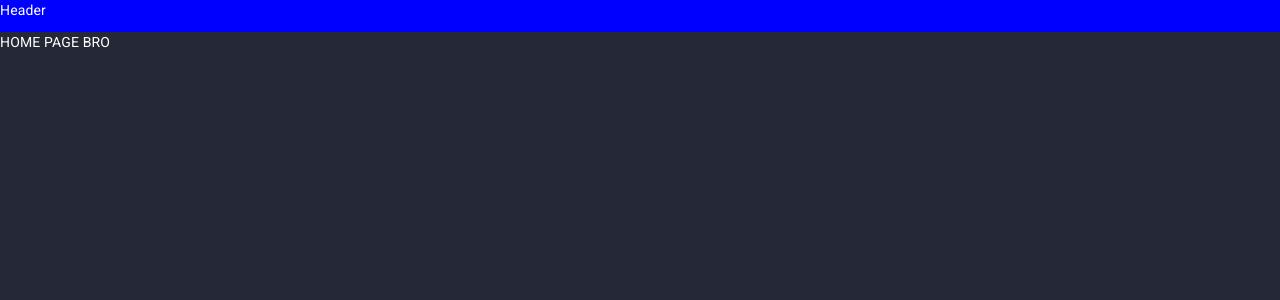
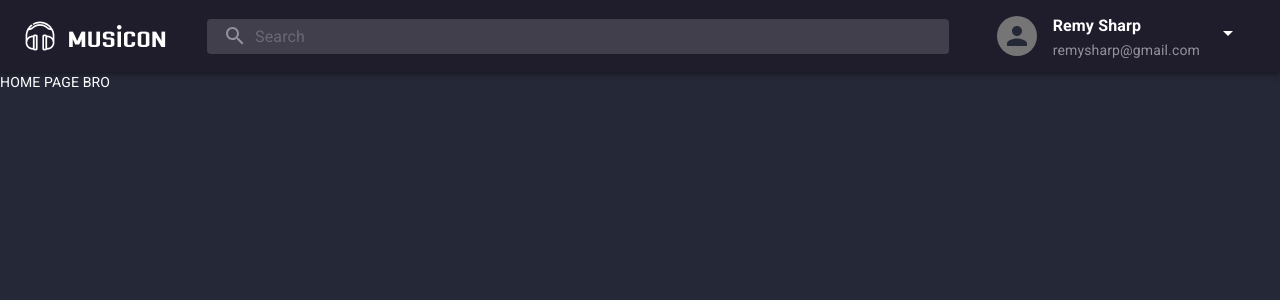
Before and after one commit to nickfreddy/Frontend-Musicon, a React (Create React App) app: page /user in a window 1280 px wide. Shown: the top 300 px of the page. Built offline with nearby package versions, Linux system fonts and the light colour scheme.

Commit message:
Design header

```diff
--- a/src/components/Header.jsx
+++ b/src/components/Header.jsx
@@ -1,21 +1,271 @@
-import React from 'react'
-import { makeStyles } from '@material-ui/styles';
+import React from "react";
+import { alpha, makeStyles } from "@material-ui/core/styles";
+import AppBar from "@material-ui/core/AppBar";
+import Toolbar from "@material-ui/core/Toolbar";
+import IconButton from "@material-ui/core/IconButton";
+import Typography from "@material-ui/core/Typography";
+import InputBase from "@material-ui/core/InputBase";
+import MenuItem from "@material-ui/core/MenuItem";
+import Menu from "@material-ui/core/Menu";
+import MenuIcon from "@material-ui/icons/Menu";
+import ArrowDropDownIcon from "@material-ui/icons/ArrowDropDown";
+import SearchIcon from "@material-ui/icons/Search";
+import Avatar from "@material-ui/core/Avatar";
+import Logo from "../assets/img/logo.png";
+import Divider from "@material-ui/core/Divider";
+import PersonIcon from "@material-ui/icons/Person";
+import ExitToAppIcon from "@material-ui/icons/ExitToApp";
+import AssignmentIndIcon from "@material-ui/icons/AssignmentInd";
 
-const useStyles = makeStyles(theme => ({
-  root:{
-    width: '100%',
-    height: theme.spacing(4),
-    background: 'blue'
-  }
-}))
+const useStyles = makeStyles((theme) => ({
+  grow: {
+    flexGrow: 1,
+  },
+  root: {
+    color: "#92929D",
+    background: "#1F1D2B",
+  },
+  menuButton: {
+    marginRight: theme.spacing(2),
+    display: "flex",
+    [theme.breakpoints.up("md")]: {
+      display: "none",
+    },
+  },
+  logo: {
+    marginRight: theme.spacing(5),
+    display: "none",
+    [theme.breakpoints.up("md")]: {
+      display: "block",
+    },
+  },
+  bold: {
+    color: "#FFFFFF",
+    fontWeight: "bold",
+  },
+  search: {
+    position: "relative",
+    borderRadius: theme.shape.borderRadius,
+    backgroundColor: alpha(theme.palette.common.white, 0.15),
+    "&:hover": {
+      backgroundColor: alpha(theme.palette.common.white, 0.25),
+    },
+    width: "100%",
+    [theme.breakpoints.up("sm")]: {
+      marginRight: theme.spacing(4),
+      width: "100%",
+    },
+  },
+  searchIcon: {
+    color: "#92929D",
+    padding: theme.spacing(0, 2),
+    height: "100%",
+    position: "absolute",
+    pointerEvents: "none",
+    display: "flex",
+    alignItems: "center",
+    justifyContent: "center",
+  },
+  inputRoot: {
+    color: "inherit",
+  },
+  inputInput: {
+    padding: theme.spacing(1, 1, 1, 0),
+    paddingLeft: `calc(1em + ${theme.spacing(4)}px)`,
+    transition: theme.transitions.create("width"),
+    width: "100%",
+    [theme.breakpoints.up("md")]: {
+      width: "100%",
+    },
+  },
+  avatar: {
+    margin: theme.spacing(2),
+  },
+  dropdownIcon: {
+    color: "#FFFFFF",
+    margin: theme.spacing(2),
+  },
+  sectionDesktop: {
+    display: "none",
+    alignItems: "center",
+    [theme.breakpoints.up("md")]: {
+      display: "flex",
+    },
+  },
+  sectionMobile: {
+    display: "flex",
+    [theme.breakpoints.up("md")]: {
+      display: "none",
+    },
+  },
+  menu: {
+    "& .MuiPaper-root": {
+      backgroundColor: "#1F1D2B",
+      overflow: "visible",
+    },
+  },
+  spacing: {
+    marginRight: theme.spacing(2),
+  },
+  dividerSpacing: {
+    margin: theme.spacing(1),
+  },
+}));
 
-const Header = () => {
-  const classes = useStyles()
+export default function Header() {
+  const classes = useStyles();
+  const [anchorEl, setAnchorEl] = React.useState(null);
+  const [mobileMoreAnchorEl, setMobileMoreAnchorEl] = React.useState(null);
+
+  const isMenuOpen = Boolean(anchorEl);
+  const isMobileMenuOpen = Boolean(mobileMoreAnchorEl);
+
+  const handleProfileMenuOpen = (event) => {
+    setAnchorEl(event.currentTarget);
+  };
+
+  const handleMobileMenuClose = () => {
+    setMobileMoreAnchorEl(null);
+  };
+
+  const handleMenuClose = () => {
+    setAnchorEl(null);
+    handleMobileMenuClose();
+  };
+
+  const handleMobileMenuOpen = (event) => {
+    setMobileMoreAnchorEl(event.currentTarget);
+  };
+
+  const menuId = "primary-search-account-menu";
+  const renderMenu = (
+    <Menu
+      anchorEl={anchorEl}
+      anchorOrigin={{ vertical: "top", horizontal: "right" }}
+      id={menuId}
+      className={classes.menu}
+      keepMounted
+      transformOrigin={{ vertical: "top", horizontal: "right" }}
+      open={isMenuOpen}
+      onClose={handleMenuClose}
+    >
+      <MenuItem onClick={handleMenuClose}>
+        <PersonIcon className={classes.spacing} />
+        <Typography className={classes.spacing}>Profile</Typography>
+      </MenuItem>
+      <MenuItem onClick={handleMenuClose}>
+        <AssignmentIndIcon className={classes.spacing} />
+        <Typography className={classes.spacing}>Account</Typography>
+      </MenuItem>
+      <Divider className={classes.dividerSpacing} />
+      <MenuItem onClick={handleMenuClose}>
+        <ExitToAppIcon className={classes.spacing} />
+        <Typography className={classes.spacing}>Logout</Typography>
+      </MenuItem>
+    </Menu>
+  );
+
+  const mobileMenuId = "primary-search-account-menu-mobile";
+  const renderMobileMenu = (
+    <Menu
+      anchorEl={mobileMoreAnchorEl}
+      anchorOrigin={{ vertical: "top", horizontal: "right" }}
+      id={mobileMenuId}
+      className={classes.menu}
+      keepMounted
+      transformOrigin={{ vertical: "top", horizontal: "right" }}
+      open={isMobileMenuOpen}
+      onClose={handleMobileMenuClose}
+    >
+      <MenuItem onClick={handleMenuClose}>
+        <Avatar className={classes.avatar} />
+        <div>
+          <Typography variant="subtitle1" className={classes.bold}>
+            Remy Sharp
+          </Typography>
+          <Typography variant="body2" className={classes.spacing}>
+            remysharp@gmail.com
+          </Typography>
+        </div>
+      </MenuItem>
+      <Divider className={classes.dividerSpacing} />
+      <MenuItem onClick={handleMenuClose}>
+        <PersonIcon className={classes.spacing} />
+        <Typography className={classes.spacing}>Profile</Typography>
+      </MenuItem>
+      <MenuItem onClick={handleMenuClose}>
+        <AssignmentIndIcon className={classes.spacing} />
+        <Typography className={classes.spacing}>Account</Typography>
+      </MenuItem>
+      <Divider className={classes.dividerSpacing} />
+      <MenuItem onClick={handleMenuClose}>
+        <ExitToAppIcon className={classes.spacing} />
+        <Typography className={classes.spacing}>Logout</Typography>
+      </MenuItem>
+    </Menu>
+  );
+
   return (
-    <div className={classes.root}>
-      Header
+    <div className={classes.grow}>
+      <AppBar position="static" className={classes.root}>
+        <Toolbar>
+          <IconButton
+            edge="start"
+            className={classes.menuButton}
+            color="inherit"
+            aria-label="open drawer"
+          >
+            <MenuIcon />
+          </IconButton>
+          <img className={classes.logo} src={Logo} alt="logo" />
+          <div className={classes.search}>
+            <div className={classes.searchIcon}>
+              <SearchIcon />
+            </div>
+            <InputBase
+              placeholder="Search"
+              classes={{
+                root: classes.inputRoot,
+                input: classes.inputInput,
+              }}
+              inputProps={{ "aria-label": "search" }}
+              fullWidth={true}
+            />
+          </div>
+          <div className={classes.grow} />
+          <div className={classes.sectionDesktop}>
+            <Avatar className={classes.avatar} />
+            <div>
+              <Typography variant="subtitle1" className={classes.bold}>
+                Remy Sharp
+              </Typography>
+              <Typography variant="body2">remysharp@gmail.com</Typography>
+            </div>
+            <div className={classes.dropdownIcon}>
+              <ArrowDropDownIcon
+                aria-label="show more"
+                aria-controls={menuId}
+                aria-haspopup="true"
+                onClick={handleProfileMenuOpen}
+                color="inherit"
+              ></ArrowDropDownIcon>
+            </div>
+          </div>
+          <div className={classes.sectionMobile}>
+            <IconButton
+              aria-label="show more"
+              aria-controls={mobileMenuId}
+              aria-haspopup="true"
+              onClick={handleMobileMenuOpen}
+              color="inherit"
+            >
+              <Avatar />
+            </IconButton>
+          </div>
+        </Toolbar>
+      </AppBar>
+      {renderMobileMenu}
+      {renderMenu}
     </div>
-  )
+  );
 }
-
-export default Header
```
Also changed, not shown: src/assets/img/logo.png (added), 1 other file (tests, documents, lock files or other folders).
